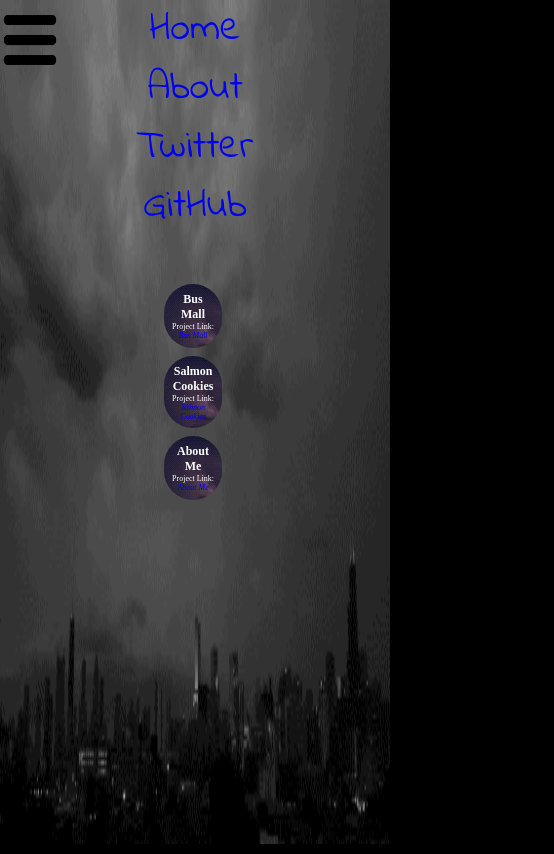
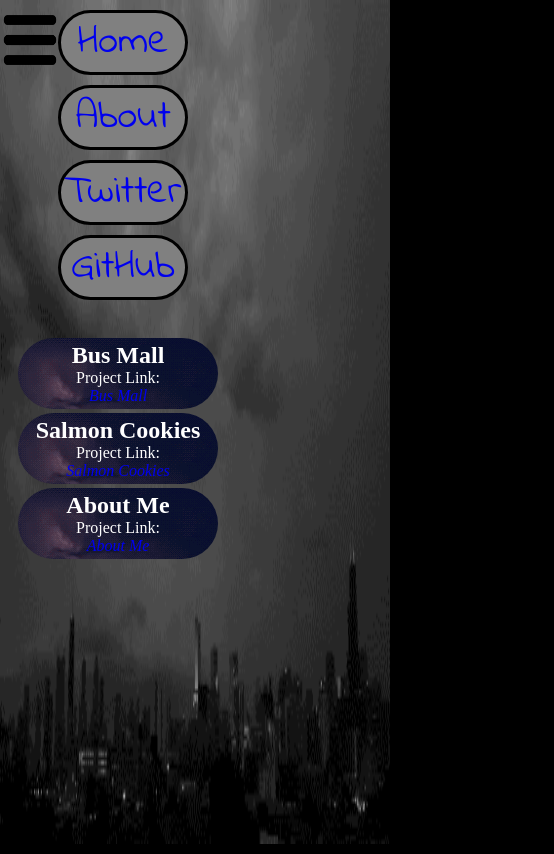
Before and after one commit to ElDocWho/Portfolio, a plain HTML site: page index.html in a window 390 px wide. Both pictures are taken after a click on the picture 30 px from the left and 40 px from the top of the page. Shown: the whole page, 554 px wide, since content can reach past the window. Drawn offline with nearby package versions, Linux system fonts and the light colour scheme.

Commit message:
All issues corrected

```diff
--- a/base.css
+++ b/base.css
@@ -1,12 +1,3 @@
-* {
-  width: 100%;
-  margin: 0;
-  padding: 0;
-  box-sizing: border-box;
-}
-html, body {
-  height: 100%;
-}
 nav.main-navig{
 background: none;
 display: none;
--- a/index.html
+++ b/index.html
@@ -6,7 +6,9 @@
     <meta name="viewport" content="width=device-width, initial-scale=1">
     <link rel="stylesheet" href="base.css">
     <link rel="stylesheet" href="modules.css">
-    <link rel="stylesheet" href="layout.css"><link href="https://fonts.googleapis.com/css?family=Indie+Flower" rel="stylesheet">
+    <link rel="stylesheet" href="layout.css">
+    <link rel="stylesheet" href="reset.css">
+    <link href="https://fonts.googleapis.com/css?family=Indie+Flower" rel="stylesheet">
 
   </head>
   <body>
--- a/layout.css
+++ b/layout.css
@@ -1,13 +1,3 @@
-* {
-  width: 100%;
-  margin: 0;
-  padding: 0;
-  box-sizing: border-box;
-}
-
-html, body {
-  height: 100%;
-}
 body {
   background-repeat: no-repeat;
   background-image: url(img/vot2.gif);
@@ -33,7 +23,7 @@ header {
   border-radius: 100px;
   text-align: center;
   padding: 2%;
-  width: 15%;
+  width: 200px;
   margin-top: 2%;
   margin-right: 1%;
   align-items: center;
@@ -50,4 +40,5 @@ header {
 
 #round {
   border-radius: 200%;
+  margin-left: 0%;
 }
--- a/modules.css
+++ b/modules.css
@@ -1,14 +1,3 @@
-* {
-  width: 100%;
-  margin: 0;
-  padding: 0;
-  box-sizing: border-box;
-}
-
-html, body {
-  height: 100%;
-}
-
 .template {
   display: none;
 }
@@ -53,7 +42,7 @@ body {
     height: 50%;
     width: 50%;
     float: right;
-    margin-right: 20%;
+    margin-right: -10%;
     margin-top: 10%;
   }
   html {
@@ -63,7 +52,7 @@ body {
   }
   .main-navig ul{
     display: block;
-    height: 50%;
+    height: 10%;
     color: white;
   }
   .main-navig li{
@@ -75,39 +64,46 @@ body {
   }
   nav.main-navig{
   background: none;
-  display: block;
+  display: inline;
   }
 ul {
-display: block;
-height: 50%;
+display: inline;
+height: 10%;
 }
 
 header {
-
-  float: none;
-  display: block;
-  margin-top: 50%;
-  margin-right: 0;
+  float: right;
+  right: 0px;
+  top: 0px;
+  display: inline;
   background-image: url(img/volt3.gif);
   border-radius: 100px;
   text-align: center;
   padding: 2%;
-  width: 100%;
-  align-items: center;
-  font-size: 50%;
+  width: 400px;
 }
 section#projects {
-  width: 100%;
-  float: left;
-  display: block;
-  margin-top: 150px;
-  margin-left: 42%;
+  width:200px;
+  position: absolute;
+  margin-top: 240px;
+  margin-left: 20px;
+
 }
 #round {
-  margin-top: 80%;
-  margin-left: -10%;
+display: none;
 }
 hr {
   display: none;
 }
+li {
+  width: 130px;
+  background-color: gray;
+  border-style: solid;
+  border-color: black;
+  margin-left: 58px;
+  margin-top:  10px;
 }
+#projects {
+  margin-right: 0%;
+}
+}
--- /dev/null
+++ b/reset.css
@@ -0,0 +1,9 @@
+* {
+  width: 100%;
+  margin: 0;
+  padding: 0;
+  box-sizing: border-box;
+}
+html, body {
+  height: 100%;
+}
```
